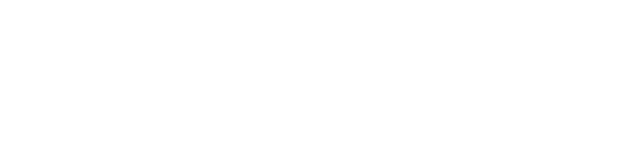
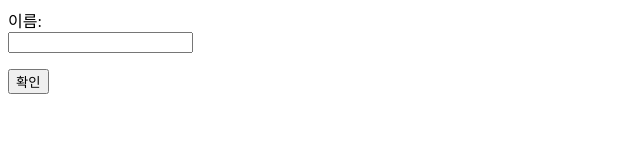
Before and after one commit to je-young/JavaScript_Course, a plain HTML site: page index.html in a window 1280 px wide. Shown: the whole page, without its empty margins (0-640 px from the left). Drawn offline with Linux system fonts and the light colour scheme.

Commit message:
user input(쉬운방법, 어려운방법)

```diff
--- a/index.html
+++ b/index.html
@@ -9,9 +9,9 @@
 </head>
 <body>
 
-  <p id="p1"></p>
-  <p id="p2"></p>
-  <p id="p3"></p>
+  <label id="myLabel">이름:</label><br>
+  <input type="text" id="myText"><br>
+  <p><button type="submit" id="myButton">확인</button></p>
 
   <script src="index.js"></script>  <!-- javascript 연결 -->
 </body>
--- a/index.js
+++ b/index.js
@@ -1,43 +1,18 @@
-/*
-  산술 표현식은 ...의 조합입니다.
-  피연산자 (값, 변수 등)
-  연산자( - * / %)
-  값으로 평가할 수 있는
-  ex. y = x + 5;
-*/
+// How to accept user input(사용자 입력을 받아들이는 방법)
 
-//let students = 20;
-//let students_2 = 21;
+// EASY WAY with a window prompt(창 프롬프트가 있는 쉬운 방법)
 
-//students = students + 1;  //21 더하기
-//students = students - 1;  //19 빼기
-//students = students * 2;  //40 곱하기
-//students = students / 2;  //10 나누기
-//let extraStudent = students % 3;  //2 나머지
-//let extraStudent = students % 2;  //0 나머지
-//let extraStudent_2 = students_2 % 3; //0 나머지
-
-//students += 1;  //21 일종의 바로가기
-//students -= 1;  //19
-//students *= 2;  //40
-//students /= 2; //10
-//let extraStudent %= 3;  //SyntaxError
+// let usernames = window.prompt("성명?");
+// console.log(usernames);
 
 
-//console.log(students);
-//console.log(extraStudent);
-//console.log(extraStudent_2);
 
-/*
-  연산자 우선 순위
-  1. perenthesis () //가로안의 수
-  2. exponents  //지수
-  3. multiplication & division  //곱하기 & 나누기
-  4. addition & subtraction //더하기 & 빼기
-*/
+// DIFFICULT WAY HTML textbox(어려운 방법 HTML 텍스트 상자)
 
-//let result = 1 + 2 * (3 + 4); //15
-//let result = (1 + 2) * (3 + 4); //21
-let result = (1 + 2) * 3 + 4; //13
+let usernames = document.getElementById("myButton").onclick = function () {
 
-console.log(result);
+  usernames = document.getElementById("myText").value;
+  console.log(usernames);
+
+  document.getElementById("myLabel").innerHTML = "반가워요~ " + usernames + " 고객님!";
+}
```
